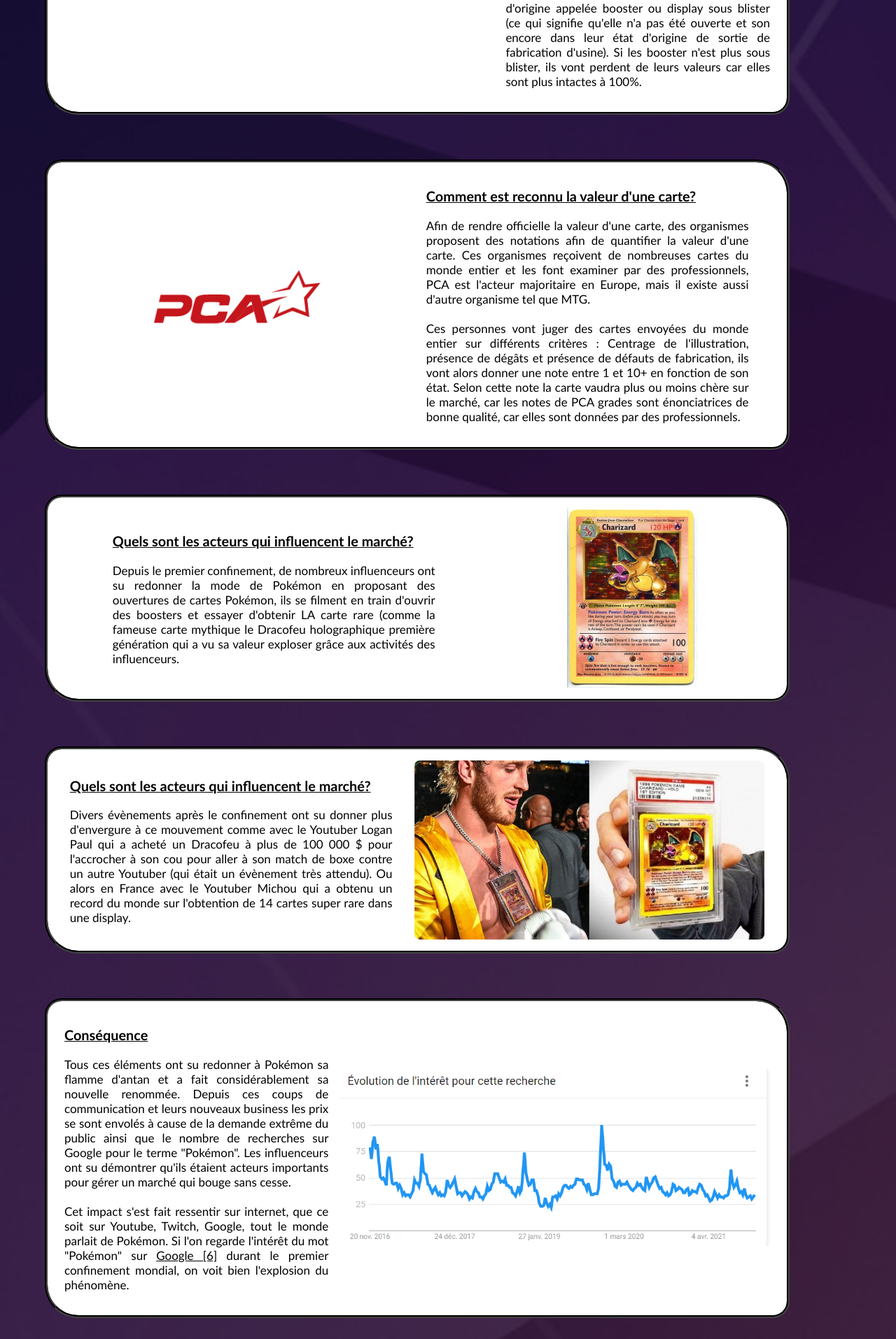
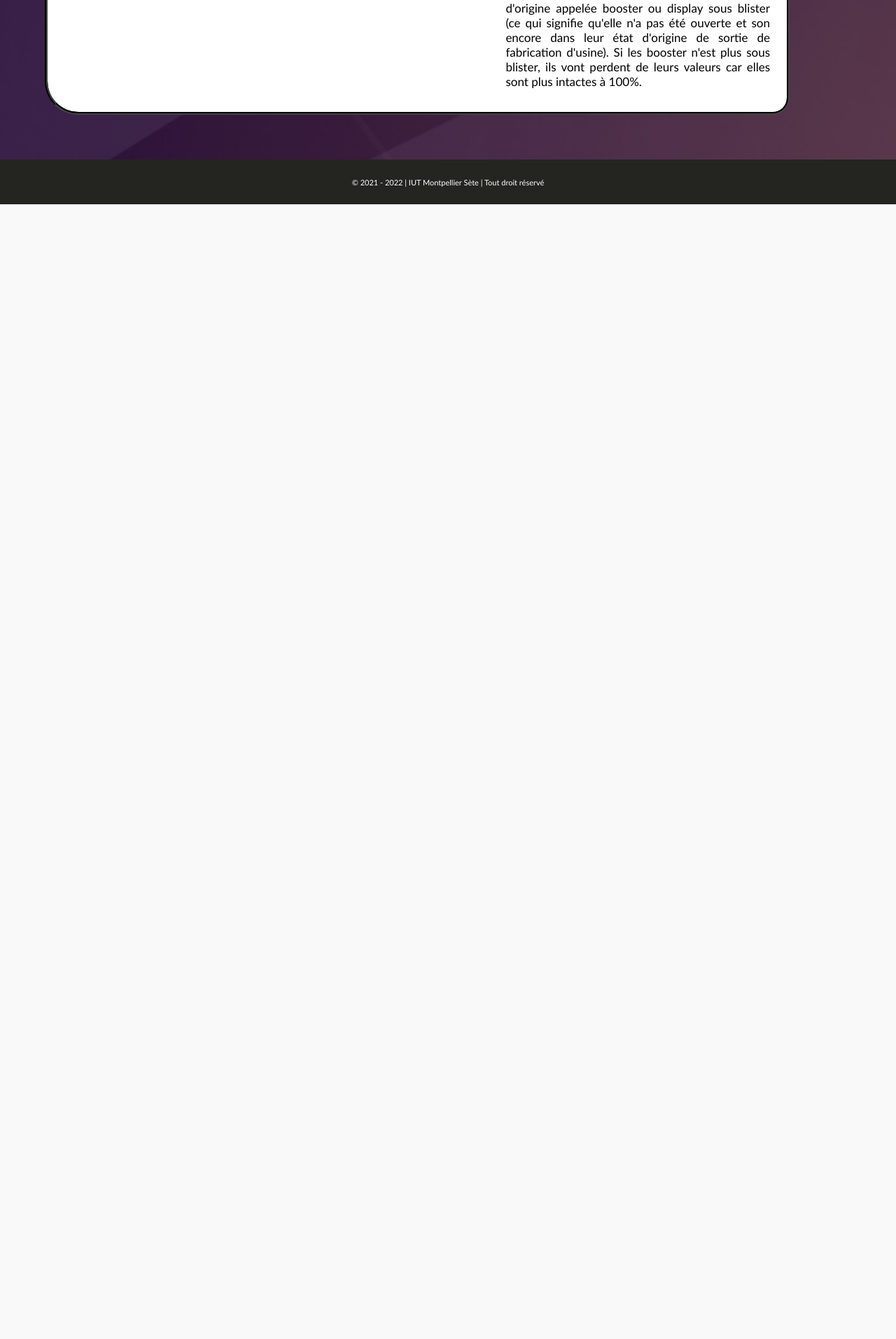
Before and after one commit to Akkuun/ProjetWeb-Pokemon-S1, a PHP site: page /Equipe.php in a window 1280 px wide. Shown: the part 2246-4160 px from the top of the page at 70% size. After the commit the page ends 2538 px from the top, so only its background shows below. Run offline with PHP 8.4, Linux system fonts and the light colour scheme.

Commit message:
Commencement page equipe

```diff
--- a/src/Equipe.php
+++ b/src/Equipe.php
@@ -86,85 +86,7 @@
         </div>
 
     </div>
-    <div class="article even">
-        <img alt="" src="res/img/pca.png" id="pca"/>
-        <div class="text">
-            <h3>Comment est reconnu la valeur d'une carte?</h3>
-            <p>
-                Afin de rendre officielle la valeur d'une carte, des organismes proposent des notations afin de
-                quantifier la valeur d'une carte. Ces organismes reçoivent de nombreuses cartes du monde entier et
-                les font examiner par des professionnels, PCA est l'acteur majoritaire en Europe, mais il existe aussi
-                d'autre organisme tel que MTG.
-                <br><br>
-                Ces personnes vont juger des cartes envoyées du monde entier sur différents critères : Centrage de
-                l'illustration, présence de dégâts et présence de défauts de fabrication, ils vont alors donner une
-                note entre 1 et 10+ en fonction de son état. Selon cette note la carte vaudra plus ou moins chère sur le
-                marché, car les notes de PCA grades sont énonciatrices de bonne qualité, car elles sont données par des
-                professionnels.</p>
-        </div>
-    </div>
 
-    <div class="article">
-        <div class="text">
-            <h3>Quels sont les acteurs qui influencent le marché?</h3>
-            <p>Depuis le premier confinement, de nombreux influenceurs ont su redonner la mode de Pokémon en proposant
-                des ouvertures de cartes Pokémon, ils se filment en train d'ouvrir des boosters et essayer d'obtenir LA
-                carte rare (comme la fameuse carte mythique le Dracofeu holographique première génération qui a vu sa
-                valeur exploser grâce aux activités des influenceurs.</p>
-        </div>
-        <img alt="logo company" src="res/img/draco.jpg" id="draco"/>
-    </div>
-    <div class="article even">
-        <div class="text">
-            <h3>Quels sont les acteurs qui influencent le marché?</h3>
-            <p>Divers évènements après le confinement ont su donner plus d'envergure à ce mouvement comme avec le
-                Youtuber Logan Paul qui a acheté un Dracofeu à plus de 100 000 $ pour l'accrocher à son cou pour aller à
-                son match de boxe contre un autre Youtuber (qui était un évènement très attendu). Ou alors en France
-                avec le Youtuber Michou qui a obtenu un record du monde sur l'obtention de 14 cartes super rare dans une
-                display.</p>
-        </div>
-        <img alt="logo company" src="res/img/logan.jpg" id="logan"/>
-    </div>
-
-    <div class="article">
-        <div class="text">
-            <h3>Conséquence</h3>
-            <p>Tous ces éléments ont su redonner à Pokémon sa flamme d'antan et a fait considérablement sa nouvelle
-                renommée. Depuis ces coups de communication et leurs nouveaux business les prix se sont envolés à cause
-                de la demande extrême du public ainsi que le nombre de recherches sur Google pour le terme "Pokémon".
-                Les
-                influenceurs ont su démontrer qu'ils étaient acteurs importants pour gérer un marché qui bouge sans
-                cesse.
-                <br><br>
-                Cet impact s'est fait ressentir sur internet, que ce soit sur Youtube, Twitch, Google, tout le monde
-                parlait de Pokémon. Si l'on regarde l'intérêt du mot "Pokémon" sur <a href="#source_2_1">Google [6]</a>
-                durant le premier
-                confinement mondial, on voit bien l'explosion du phénomène.</p>
-        </div>
-        <img alt="logo company" src="res/img/graphe.png" id="graph"/>
-    </div>
-    <div class="article">
-        <div class="text">
-            <h3>Bibliographie :</h3>
-            <p>
-                <i>
-                    <a href="https://www.liberation.fr/vous/2021/01/31/la-pokemania-c-est-encore-de-la-balle_1818768/"
-                       target="_blank" id="source_2_2">
-                        [2] F. Guyomard, « La Pokémania, c’est encore de la balle », Libération, 31-janv-2021.
-                        [Online]</a>
-
-                </i>
-
-            </p>
-            <p>
-                <i>
-                    <a href="https://trends.google.fr/trends/explore?cat=8&date=today%205-y&q=%2Fm%2F05b1n7"
-                       target="_blank" id="source_2_1">
-                        [6] Google, « Google Trends », Trends of « Pokémon » web search, 2021. [Online]</a>
-                </i>
-            </p>
-        </div>
-    </div>
 
     <?php include("top_button.html"); ?>
 </main>
```
